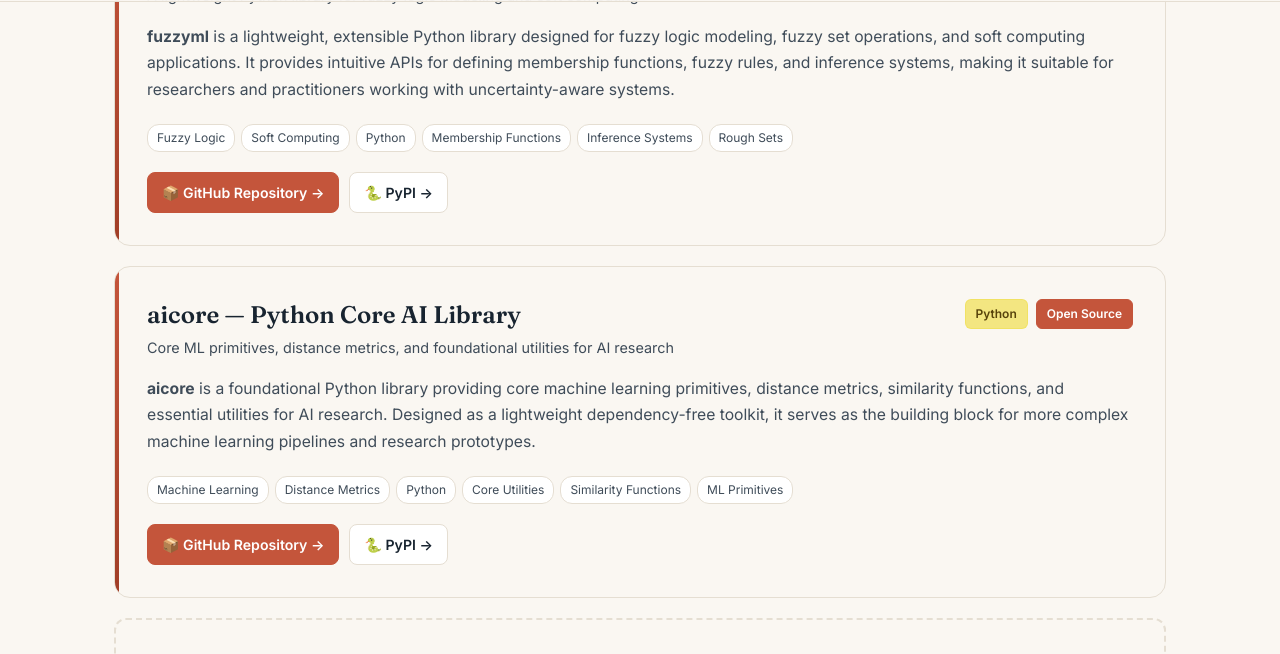
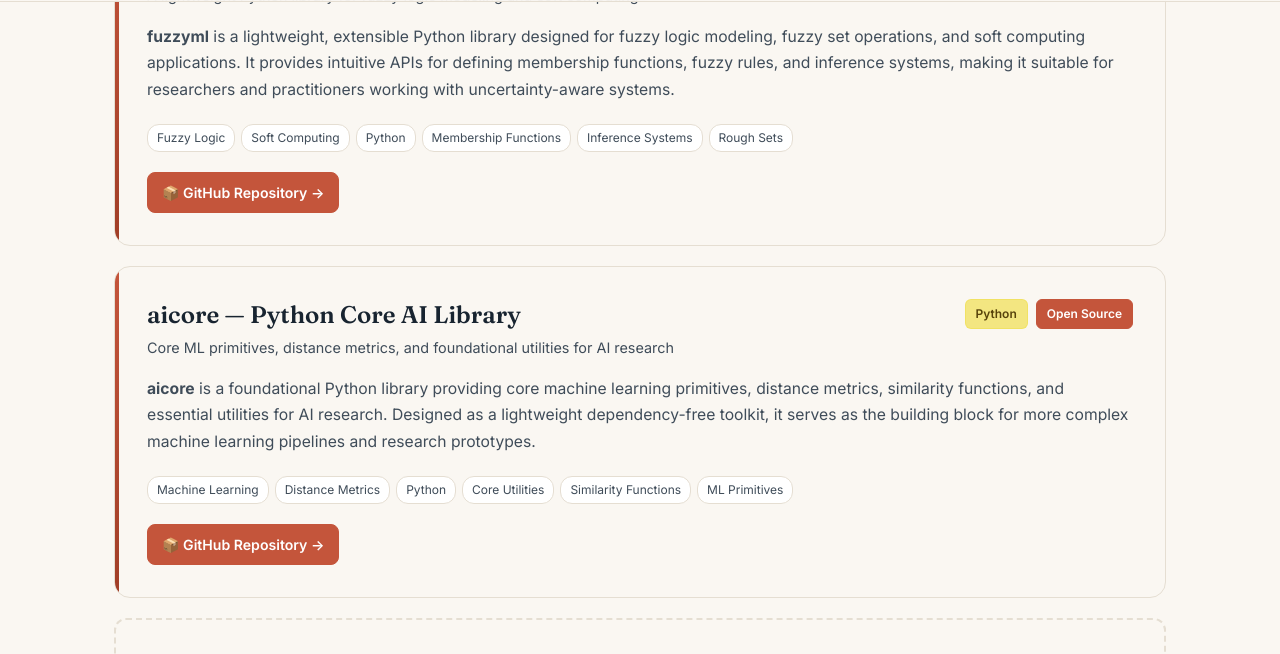
Before and after one commit to safarpour-mh/safarpour-mh.github.io, a Jekyll site: the page research-resources.html, which Jekyll copies as it is, in a window 1280 px wide and 900 px high, scrolled down 1452 px. Shown: the part 76-730 px from the top of the window. Built offline with Jekyll 4.4.1, drawn with Linux system fonts in a browser that asks for light colours.

Commit message:
Update research-resources.html

```diff
--- a/research-resources.html
+++ b/research-resources.html
@@ -369,9 +369,6 @@
           <a href="https://github.com/safarpour-mh/fuzzyml" target="_blank" rel="noopener" class="primary-link">
             📦 GitHub Repository →
           </a>
-          <a href="https://pypi.org/project/fuzzyml/" target="_blank" rel="noopener">
-            🐍 PyPI →
-          </a>
         </div>
       </article>
 
@@ -407,13 +404,10 @@
           <a href="https://github.com/safarpour-mh/aicore" target="_blank" rel="noopener" class="primary-link">
             📦 GitHub Repository →
           </a>
-          <a href="https://pypi.org/project/aicore/" target="_blank" rel="noopener">
-            🐍 PyPI →
-          </a>
         </div>
       </article>
 
-      <div class="coming-soon" style="margin-top:20px">
+      <div class="coming-soon">
         <span class="coming-soon-icon">🚧</span>
         More libraries and development tools will be added here as they are released.
       </div>
@@ -494,7 +488,7 @@
         </div>
       </article>
 
-      <div class="coming-soon" style="margin-top:20px">
+      <div class="coming-soon">
         <span class="coming-soon-icon">🗃️</span>
         More curated datasets will be published here as they are released.
       </div>
@@ -503,7 +497,7 @@
   </div>
 </section>
 
-<!-- ===== Contents Grid ===== -->
+<!-- ===== Contents Grid (PRESERVED) ===== -->
 <section style="background:var(--paper);border-top:1px solid var(--line);border-bottom:1px solid var(--line)">
   <div class="container">
     <div class="section-head">
@@ -542,7 +536,7 @@
   </div>
 </section>
 
-<!-- ===== CTA Section ===== -->
+<!-- ===== CTA Section (PRESERVED) ===== -->
 <section>
   <div class="container" style="text-align:center;max-width:700px">
     <h2 style="font-family:var(--serif);font-size:2rem;margin-bottom:18px">Supporting Open Science</h2>
@@ -556,7 +550,7 @@
   </div>
 </section>
 
-<!-- ===== Footer ===== -->
+<!-- ===== Footer (PRESERVED) ===== -->
 <footer class="site-footer">
   <div class="container footer-grid">
     <div>
```
Also changed, not shown: other parts of research-resources.html (+3 -3 lines).
